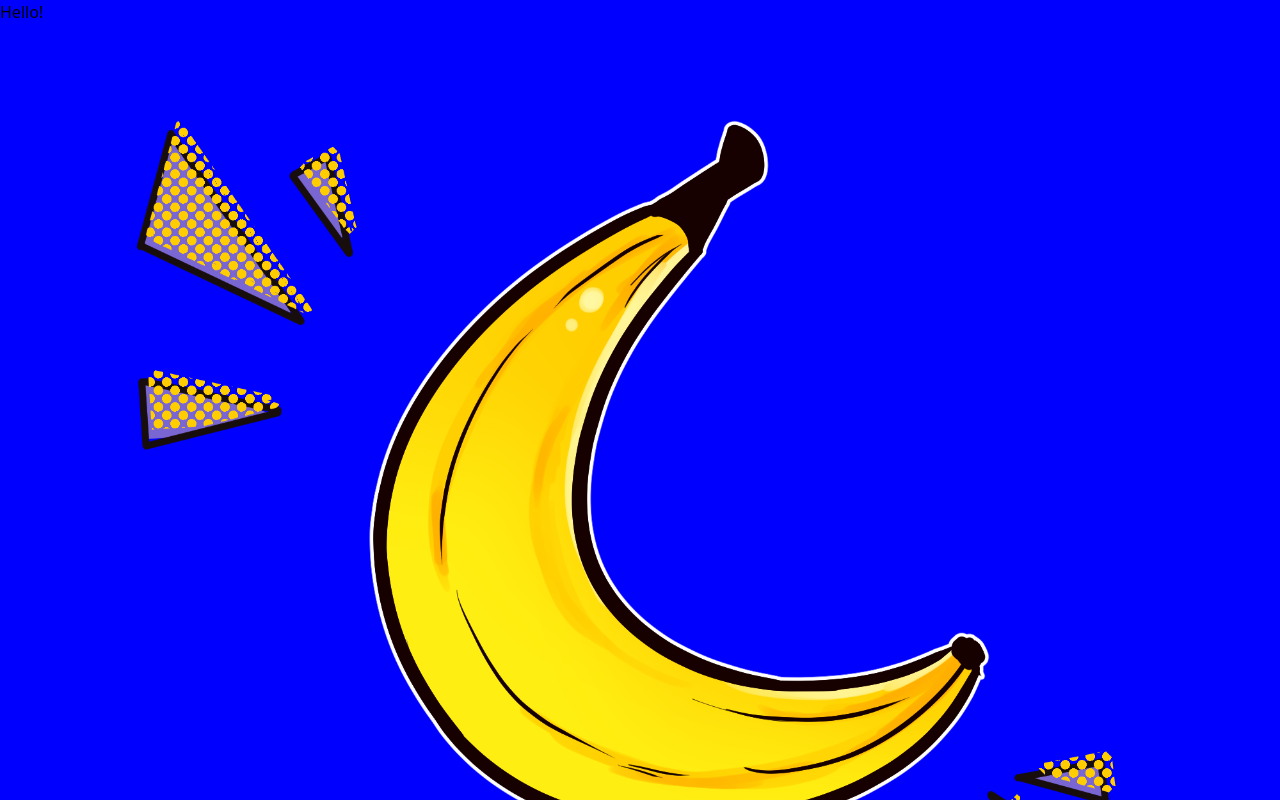
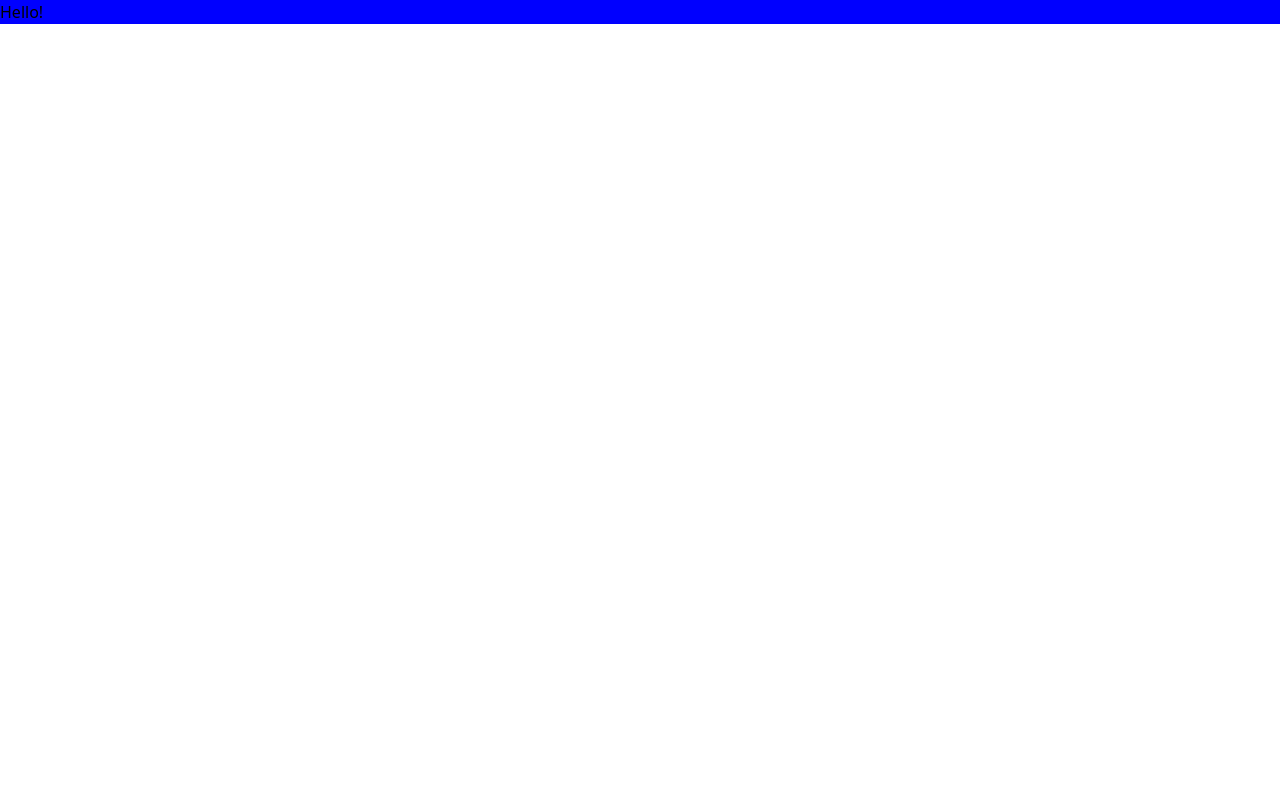
Before and after one commit to bananabrann/old-bananabrann.dev, a Next.js app: page / in a window 1280 px wide. Shown: the top 800 px of the page. Built offline with nearby package versions, Linux system fonts and the light colour scheme.

Commit message:
Setup project for development

```diff
--- a/components/layout.tsx
+++ b/components/Layout/Layout.tsx
@@ -1,6 +1,6 @@
 import Head from "next/head";
 import React, { useState } from "react";
-import styles from "./layout.module.scss";
+import styles from "./Layout.module.scss";
 
 export const defaultSiteTitle =
   "bananabrann - web development and software engineering";
--- a/components/bananaman/bananaman-standing.tsx
+++ /dev/null
@@ -1,16 +0,0 @@
-import Image from "next/image";
-import React from "react";
-import BananamanStandingPNG from "../../res/png/bananaman/bananaman-standing.png";
-
-export default function BananamanStanding() {
-  return (
-    <React.Fragment>
-      <Image
-        alt="A strong, confident banana man --your future developer!"
-        src={BananamanStandingPNG}
-        layout="responsive"
-        quality="50"
-      />
-    </React.Fragment>
-  );
-}
--- a/pages/api/hello.js
+++ /dev/null
@@ -1,5 +0,0 @@
-// Next.js API route support: https://nextjs.org/docs/api-routes/introduction
-
-export default function handler(req, res) {
-  res.status(200).json({ name: 'John Doe' })
-}
--- /dev/null
+++ b/pages/api/hello.ts
@@ -0,0 +1,7 @@
+// Next.js API route support: https://nextjs.org/docs/api-routes/introduction
+
+import { NextApiRequest, NextApiResponse } from "next";
+
+export default function handler(req: NextApiRequest, res: NextApiResponse) {
+  res.status(200).json({ name: 'John Doe' })
+}
--- a/pages/index.tsx
+++ b/pages/index.tsx
@@ -1,5 +1,4 @@
-import BananamanStanding from "../components/bananaman/bananaman-standing";
-import Layout from "../components/layout";
+import Layout from "../components/Layout/Layout";
 
 /*
   NOTE
@@ -13,7 +12,6 @@ export default function Home() {
   return (
     <Layout home={true}>
       <h1>Hello!</h1>
-      <BananamanStanding />
     </Layout>
   );
 }
```
Also changed, not shown: components/Layout/Layout.module.scss (renamed from components/layout.module.scss).
